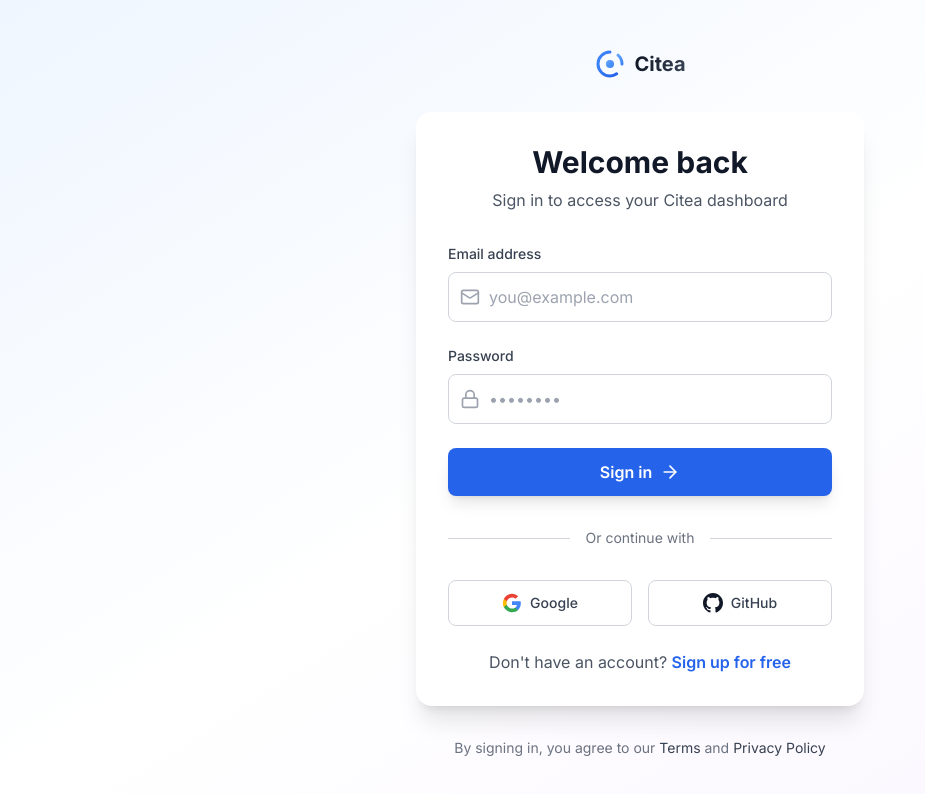
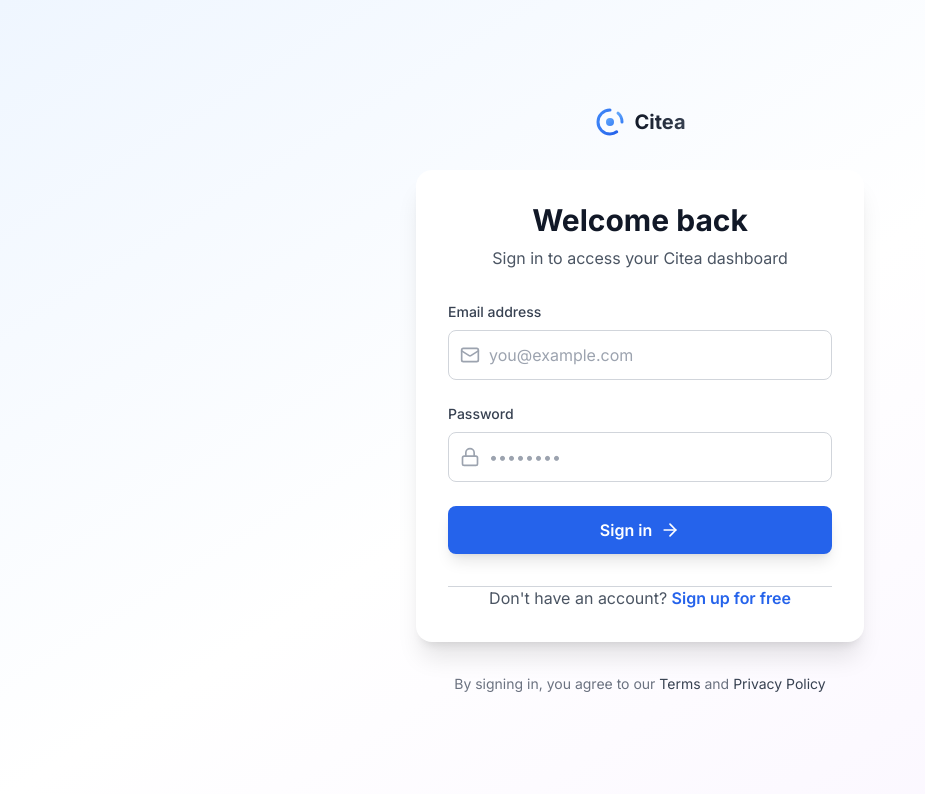
Before and after one commit to Mercury-nju/Citea, a Next.js app: page /auth/signin in a window 1280 px wide. Shown: the top 794 px of the page, without its empty margins (0-925 px from the left). Built offline with nearby package versions, Linux system fonts and the light colour scheme.

Commit message:
Remove all GitHub references and add Discord community link in header and footer

```diff
--- a/app/auth/signin/page.tsx
+++ b/app/auth/signin/page.tsx
@@ -126,28 +126,8 @@ export default function SignInPage() {
             <div className="absolute inset-0 flex items-center">
               <div className="w-full border-t border-gray-300" />
             </div>
-            <div className="relative flex justify-center text-sm">
-              <span className="px-4 bg-white text-gray-500">{t.auth.signIn.orContinueWith}</span>
-            </div>
           </div>
 
-          <div className="grid grid-cols-2 gap-4 mb-6">
-            <button className="flex items-center justify-center gap-2 px-4 py-3 border border-gray-300 rounded-lg hover:bg-gray-50 transition">
-              <svg className="w-5 h-5" viewBox="0 0 24 24">
-                <path fill="#4285F4" d="M22.56 12.25c0-.78-.07-1.53-.2-2.25H12v4.26h5.92c-.26 1.37-1.04 2.53-2.21 3.31v2.77h3.57c2.08-1.92 3.28-4.74 3.28-8.09z"/>
-                <path fill="#34A853" d="M12 23c2.97 0 5.46-.98 7.28-2.66l-3.57-2.77c-.98.66-2.23 1.06-3.71 1.06-2.86 0-5.29-1.93-6.16-4.53H2.18v2.84C3.99 20.53 7.7 23 12 23z"/>
-                <path fill="#FBBC05" d="M5.84 14.09c-.22-.66-.35-1.36-.35-2.09s.13-1.43.35-2.09V7.07H2.18C1.43 8.55 1 10.22 1 12s.43 3.45 1.18 4.93l2.85-2.22.81-.62z"/>
-                <path fill="#EA4335" d="M12 5.38c1.62 0 3.06.56 4.21 1.64l3.15-3.15C17.45 2.09 14.97 1 12 1 7.7 1 3.99 3.47 2.18 7.07l3.66 2.84c.87-2.6 3.3-4.53 6.16-4.53z"/>
-              </svg>
-              <span className="text-sm font-medium text-gray-700">{t.auth.signIn.google}</span>
-            </button>
-            <button className="flex items-center justify-center gap-2 px-4 py-3 border border-gray-300 rounded-lg hover:bg-gray-50 transition">
-              <svg className="w-5 h-5" fill="currentColor" viewBox="0 0 24 24">
-                <path d="M12 0c-6.626 0-12 5.373-12 12 0 5.302 3.438 9.8 8.207 11.387.599.111.793-.261.793-.577v-2.234c-3.338.726-4.033-1.416-4.033-1.416-.546-1.387-1.333-1.756-1.333-1.756-1.089-.745.083-.729.083-.729 1.205.084 1.839 1.237 1.839 1.237 1.07 1.834 2.807 1.304 3.492.997.107-.775.418-1.305.762-1.604-2.665-.305-5.467-1.334-5.467-5.931 0-1.311.469-2.381 1.236-3.221-.124-.303-.535-1.524.117-3.176 0 0 1.008-.322 3.301 1.23.957-.266 1.983-.399 3.003-.404 1.02.005 2.047.138 3.006.404 2.291-1.552 3.297-1.23 3.297-1.23.653 1.653.242 2.874.118 3.176.77.84 1.235 1.911 1.235 3.221 0 4.609-2.807 5.624-5.479 5.921.43.372.823 1.102.823 2.222v3.293c0 .319.192.694.801.576 4.765-1.589 8.199-6.086 8.199-11.386 0-6.627-5.373-12-12-12z"/>
-              </svg>
-              <span className="text-sm font-medium text-gray-700">{t.auth.signIn.github}</span>
-            </button>
-          </div>
 
           <p className="text-center text-gray-600">
             {t.auth.signIn.noAccount}{' '}
--- a/app/auth/signup/page.tsx
+++ b/app/auth/signup/page.tsx
@@ -159,28 +159,6 @@ export default function SignUpPage() {
             <div className="absolute inset-0 flex items-center">
               <div className="w-full border-t border-gray-300" />
             </div>
-            <div className="relative flex justify-center text-sm">
-              <span className="px-4 bg-white text-gray-500">{t.auth.signUp.orSignUpWith}</span>
-            </div>
-          </div>
-
-          {/* Social SignUp */}
-          <div className="grid grid-cols-2 gap-4 mb-6">
-            <button className="flex items-center justify-center gap-2 px-4 py-3 border border-gray-300 rounded-lg hover:bg-gray-50 transition">
-              <svg className="w-5 h-5" viewBox="0 0 24 24">
-                <path fill="#4285F4" d="M22.56 12.25c0-.78-.07-1.53-.2-2.25H12v4.26h5.92c-.26 1.37-1.04 2.53-2.21 3.31v2.77h3.57c2.08-1.92 3.28-4.74 3.28-8.09z"/>
-                <path fill="#34A853" d="M12 23c2.97 0 5.46-.98 7.28-2.66l-3.57-2.77c-.98.66-2.23 1.06-3.71 1.06-2.86 0-5.29-1.93-6.16-4.53H2.18v2.84C3.99 20.53 7.7 23 12 23z"/>
-                <path fill="#FBBC05" d="M5.84 14.09c-.22-.66-.35-1.36-.35-2.09s.13-1.43.35-2.09V7.07H2.18C1.43 8.55 1 10.22 1 12s.43 3.45 1.18 4.93l2.85-2.22.81-.62z"/>
-                <path fill="#EA4335" d="M12 5.38c1.62 0 3.06.56 4.21 1.64l3.15-3.15C17.45 2.09 14.97 1 12 1 7.7 1 3.99 3.47 2.18 7.07l3.66 2.84c.87-2.6 3.3-4.53 6.16-4.53z"/>
-              </svg>
-              <span className="text-sm font-medium text-gray-700">{t.auth.signUp.google}</span>
-            </button>
-            <button className="flex items-center justify-center gap-2 px-4 py-3 border border-gray-300 rounded-lg hover:bg-gray-50 transition">
-              <svg className="w-5 h-5" fill="currentColor" viewBox="0 0 24 24">
-                <path d="M12 0c-6.626 0-12 5.373-12 12 0 5.302 3.438 9.8 8.207 11.387.599.111.793-.261.793-.577v-2.234c-3.338.726-4.033-1.416-4.033-1.416-.546-1.387-1.333-1.756-1.333-1.756-1.089-.745.083-.729.083-.729 1.205.084 1.839 1.237 1.839 1.237 1.07 1.834 2.807 1.304 3.492.997.107-.775.418-1.305.762-1.604-2.665-.305-5.467-1.334-5.467-5.931 0-1.311.469-2.381 1.236-3.221-.124-.303-.535-1.524.117-3.176 0 0 1.008-.322 3.301 1.23.957-.266 1.983-.399 3.003-.404 1.02.005 2.047.138 3.006.404 2.291-1.552 3.297-1.23 3.297-1.23.653 1.653.242 2.874.118 3.176.77.84 1.235 1.911 1.235 3.221 0 4.609-2.807 5.624-5.479 5.921.43.372.823 1.102.823 2.222v3.293c0 .319.192.694.801.576 4.765-1.589 8.199-6.086 8.199-11.386 0-6.627-5.373-12-12-12z"/>
-              </svg>
-              <span className="text-sm font-medium text-gray-700">{t.auth.signUp.github}</span>
-            </button>
           </div>
 
           {/* Sign In Link */}
--- a/components/Footer.tsx
+++ b/components/Footer.tsx
@@ -79,13 +79,16 @@ export default function Footer() {
             <h4 className="text-lg font-semibold mb-4">{t.footer.contact}</h4>
             <ul className="space-y-3">
               <li>
-                <a href="mailto:support@citea.com" className="text-gray-400 hover:text-white transition">
-                  support@citea.com
-                </a>
-              </li>
-              <li>
-                <a href="https://github.com/Mercury-nju/Citea" target="_blank" rel="noopener noreferrer" className="text-gray-400 hover:text-white transition">
-                  GitHub
+                <a
+                  href="https://discord.gg/GQZDMRYhGC"
+                  target="_blank"
+                  rel="noopener noreferrer"
+                  className="flex items-center gap-2 text-gray-400 hover:text-white transition"
+                >
+                  <svg className="w-5 h-5" fill="currentColor" viewBox="0 0 24 24">
+                    <path d="M20.317 4.37a19.791 19.791 0 0 0-4.885-1.515a.074.074 0 0 0-.079.037c-.21.375-.444.864-.608 1.25a18.27 18.27 0 0 0-5.487 0a12.64 12.64 0 0 0-.617-1.25a.077.077 0 0 0-.079-.037A19.736 19.736 0 0 0 3.677 4.37a.07.07 0 0 0-.032.027C.533 9.046-.32 13.58.099 18.057a.082.082 0 0 0 .031.057a19.9 19.9 0 0 0 5.993 3.03a.078.078 0 0 0 .084-.028a14.09 14.09 0 0 0 1.226-1.994a.076.076 0 0 0-.041-.106a13.107 13.107 0 0 1-1.872-.892a.077.077 0 0 1-.008-.128a10.2 10.2 0 0 0 .372-.292a.074.074 0 0 1 .077-.01c3.928 1.793 8.18 1.793 12.062 0a.074.074 0 0 1 .078.01c.12.098.246.198.373.292a.077.077 0 0 1-.006.127a12.299 12.299 0 0 1-1.873.892a.077.077 0 0 0-.041.107c.36.698.772 1.362 1.225 1.993a.076.076 0 0 0 .084.028a19.839 19.839 0 0 0 6.002-3.03a.077.077 0 0 0 .032-.054c.5-5.177-.838-9.674-3.549-13.66a.061.061 0 0 0-.031-.03zM8.02 15.33c-1.183 0-2.157-1.085-2.157-2.419c0-1.333.956-2.419 2.157-2.419c1.21 0 2.176 1.096 2.157 2.42c0 1.333-.956 2.418-2.157 2.418zm7.975 0c-1.183 0-2.157-1.085-2.157-2.419c0-1.333.955-2.419 2.157-2.419c1.21 0 2.176 1.096 2.157 2.42c0 1.333-.946 2.418-2.157 2.418z"/>
+                  </svg>
+                  <span>{t.footer.discord || 'Discord 社群'}</span>
                 </a>
               </li>
               <li>
--- a/components/Header.tsx
+++ b/components/Header.tsx
@@ -135,6 +135,20 @@ export default function Header() {
             {/* Language Switcher - Dropdown */}
             <LanguageDropdown language={language} setLanguage={setLanguage} />
 
+            {/* Discord Link */}
+            <a
+              href="https://discord.gg/GQZDMRYhGC"
+              target="_blank"
+              rel="noopener noreferrer"
+              className="hidden sm:flex items-center gap-2 px-4 py-2 bg-indigo-600 hover:bg-indigo-700 text-white text-sm font-semibold rounded-lg transition-all shadow-sm hover:shadow-md"
+              title="Discord Community"
+            >
+              <svg className="w-4 h-4" fill="currentColor" viewBox="0 0 24 24">
+                <path d="M20.317 4.37a19.791 19.791 0 0 0-4.885-1.515a.074.074 0 0 0-.079.037c-.21.375-.444.864-.608 1.25a18.27 18.27 0 0 0-5.487 0a12.64 12.64 0 0 0-.617-1.25a.077.077 0 0 0-.079-.037A19.736 19.736 0 0 0 3.677 4.37a.07.07 0 0 0-.032.027C.533 9.046-.32 13.58.099 18.057a.082.082 0 0 0 .031.057a19.9 19.9 0 0 0 5.993 3.03a.078.078 0 0 0 .084-.028a14.09 14.09 0 0 0 1.226-1.994a.076.076 0 0 0-.041-.106a13.107 13.107 0 0 1-1.872-.892a.077.077 0 0 1-.008-.128a10.2 10.2 0 0 0 .372-.292a.074.074 0 0 1 .077-.01c3.928 1.793 8.18 1.793 12.062 0a.074.074 0 0 1 .078.01c.12.098.246.198.373.292a.077.077 0 0 1-.006.127a12.299 12.299 0 0 1-1.873.892a.077.077 0 0 0-.041.107c.36.698.772 1.362 1.225 1.993a.076.076 0 0 0 .084.028a19.839 19.839 0 0 0 6.002-3.03a.077.077 0 0 0 .032-.054c.5-5.177-.838-9.674-3.549-13.66a.061.061 0 0 0-.031-.03zM8.02 15.33c-1.183 0-2.157-1.085-2.157-2.419c0-1.333.956-2.419 2.157-2.419c1.21 0 2.176 1.096 2.157 2.42c0 1.333-.956 2.418-2.157 2.418zm7.975 0c-1.183 0-2.157-1.085-2.157-2.419c0-1.333.955-2.419 2.157-2.419c1.21 0 2.176 1.096 2.157 2.42c0 1.333-.946 2.418-2.157 2.418z"/>
+              </svg>
+              <span className="hidden md:inline">{t.header.discord || 'Discord'}</span>
+            </a>
+
             {/* User Icon / CTA Button */}
             <Link
               href="/auth/signin"
--- a/lib/i18n.ts
+++ b/lib/i18n.ts
@@ -31,6 +31,7 @@ export const translations = {
       faq: 'FAQ',
       getStarted: 'Get Started',
       startFree: 'Start Free',
+      discord: 'Discord',
     },
 
     // Hero
@@ -148,6 +149,7 @@ export const translations = {
       product: 'Product',
       tools: 'Tools',
       contact: 'Contact',
+      discord: 'Discord Community',
       sourceFinder: 'Source Finder',
       citationChecker: 'Citation Checker',
       aiAssistant: 'AI Assistant',
@@ -170,7 +172,7 @@ export const translations = {
         signInButton: 'Sign in',
         orContinueWith: 'Or continue with',
         google: 'Google',
-        github: 'GitHub',
+        discord: 'Discord',
         noAccount: "Don't have an account?",
         signUpLink: 'Sign up for free',
         termsPrefix: 'By signing in, you agree to our',
@@ -196,7 +198,7 @@ export const translations = {
         createButton: 'Create account',
         orSignUpWith: 'Or sign up with',
         google: 'Google',
-        github: 'GitHub',
+        discord: 'Discord',
         hasAccount: 'Already have an account?',
         signInLink: 'Sign in',
       },
@@ -339,6 +341,7 @@ export const translations = {
       faq: '常见问题',
       getStarted: '开始使用',
       startFree: '免费开始',
+      discord: 'Discord',
     },
 
     // Hero
@@ -478,7 +481,7 @@ export const translations = {
         signInButton: '登录',
         orContinueWith: '或继续使用',
         google: 'Google',
-        github: 'GitHub',
+        discord: 'Discord',
         noAccount: '还没有账户？',
         signUpLink: '免费注册',
         termsPrefix: '登录即表示您同意我们的',
@@ -504,7 +507,7 @@ export const translations = {
         createButton: '创建账户',
         orSignUpWith: '或注册使用',
         google: 'Google',
-        github: 'GitHub',
+        discord: 'Discord',
         hasAccount: '已有账户？',
         signInLink: '登录',
       },
```
